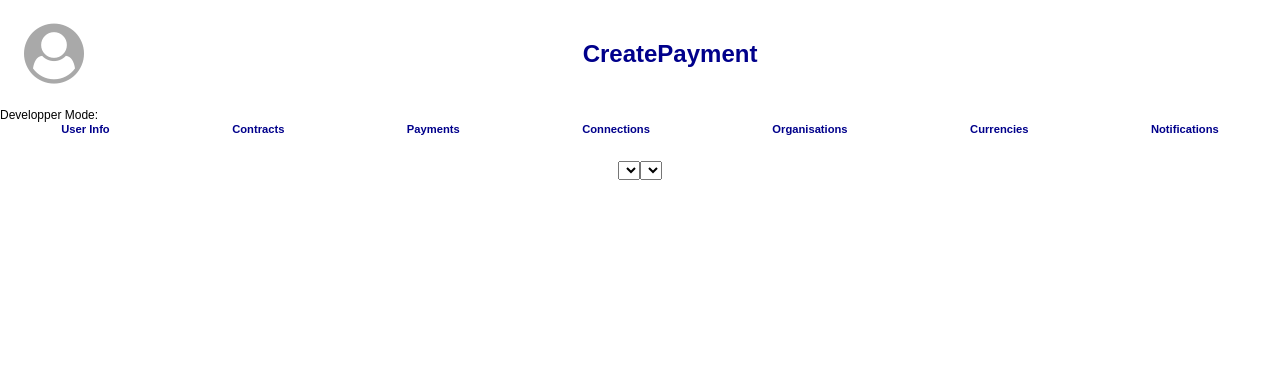
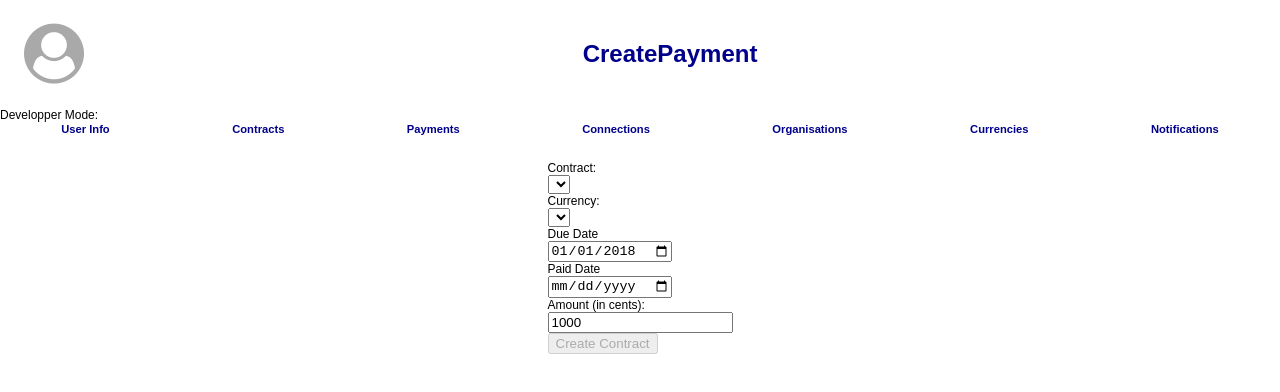
Before and after one commit to DecodeCATS/IOU, a React (Create React App) app in the folder iou-frontend/: page /CreatePayment in a window 1280 px wide. Shown: the top 392 px of the page. Built offline with nearby package versions, Linux system fonts and the light colour scheme.

Commit message:
Fixed CreatePayment action

```diff
--- a/iou-frontend/src/actions/paymentActions.js
+++ b/iou-frontend/src/actions/paymentActions.js
@@ -42,10 +42,10 @@ export function fetchContractPayments (contractId) {
   };
 }
 
-export function addContractPayment (contractId, payment) {
+export function addContractPayment (payment) {
   return function (dispatch) {
     dispatch({type: "ADD_CONTRACT_PAYMENT", status: "pending", error: ""});
-    Auth.addContractPayment(contractId, payment)
+    Auth.addPayment(payment)
     .then(res => {
       dispatch({type: "ADD_CONTRACT_PAYMENT", status: "success", error: "", value: res});
     })
--- a/iou-frontend/src/api.js
+++ b/iou-frontend/src/api.js
@@ -155,7 +155,7 @@ class Api {
         superagent
             .post(`${API_HOST}/payments`)
             .set('Authorization', `token ${token}`)
-            .send({payment})
+            .send(payment)
     )
 
     deleteContract = (token, paymentId) => (
--- a/iou-frontend/src/auth.js
+++ b/iou-frontend/src/auth.js
@@ -259,7 +259,7 @@ var auth = {
     },
 
     addPayment(payment) {
-        return api.addContract(localStorage.token, payment)
+        return api.addPayment(localStorage.token, payment)
         .then(res => {
             return res.body;
         })
--- a/iou-frontend/src/components/pages/CreateContract.js
+++ b/iou-frontend/src/components/pages/CreateContract.js
@@ -172,7 +172,7 @@ class CreateContract extends Component {
                   value={dueDate}
               ></input>
             </div>
-            <div className="signupItem button">
+            <div className="contractItem button">
                 <button type="submit" disabled={(!title || !amount || !dueDate)}>Create Contract</button>
             </div>
         </form>
--- a/iou-frontend/src/components/pages/CreatePayment.js
+++ b/iou-frontend/src/components/pages/CreatePayment.js
@@ -7,10 +7,87 @@ import './CreatePayment.css';
 class CreatePayment extends Component {
   constructor(props) {
     super(props);
+
+    this.state={
+      contractId: 0,
+      currencyId: 1,
+      dueDate: "2018-01-01",
+      paidDate: null,
+      amount: 1000
+    };
+
+    this.handleContractIdInput = this.handleContractIdInput.bind(this);
+    this.handleCurrencyIdInput = this.handleCurrencyIdInput.bind(this);
+    this.handleDueDateInput = this.handleDueDateInput.bind(this);
+    this.handlePaidDateInput = this.handlePaidDateInput.bind(this);
+
+    this.handleSubmit = this.handleSubmit.bind(this);
+
     this.renderContract = this.renderContract.bind(this);
     this.renderCurrency = this.renderCurrency.bind(this);
   }
 
+  handleContractIdInput(e) {
+    if (e.target.value !== this.state.contractId) {
+      this.setState({
+        contractId: e.target.value
+      });
+    }
+  }
+
+  handleCurrencyIdInput(e) {
+    if (e.target.value !== this.state.currencyId) {
+      this.setState({
+        currencyId: e.target.value
+      });
+    }
+  }
+
+  handleDueDateInput(e) {
+    if (e.target.value !== this.state.dueDate) {
+      this.setState({
+        dueDate: e.target.value
+      });
+    }
+  }
+
+  handlePaidDateInput(e) {
+    if (e.target.value !== this.state.paidDate) {
+      this.setState({
+        paidDate: e.target.value
+      });
+    }
+  }
+
+  handleAmountInput(e) {
+    if (e.target.value !== this.state.amount) {
+      this.setState({
+        amount: e.target.value
+      });
+    }
+  }
+
+  handleSubmit(e) {
+    e.preventDefault();
+    let status = "active";
+    if (this.state.paidDate) {
+      status = "completed";
+    }
+
+    let thePayment = {
+      contractId: +this.state.contractId,
+      currencyId: +this.state.currencyId,
+      dueDate: this.state.dueDate,
+      paidDate: this.state.paidDate,
+      amount: +this.state.amount,
+      type: "payment",
+      status: status
+    };
+    this.props.dispatch(Payments.addContractPayment(thePayment));
+  }
+  // =======================================================================
+  // *** Renderers ***
+  // =======================================================================
   renderContract(contract) {
     // console.log(connection);
     return (
@@ -26,6 +103,7 @@ class CreatePayment extends Component {
 
   render(){
     let {contracts, currencies} = this.props;
+    let {contractId, currencyId, dueDate, paidDate, amount} = this.state;
 
     let payingContract = [];
     let currencyList = [];
@@ -37,24 +115,43 @@ class CreatePayment extends Component {
     }
 
     if (currencies && currencies.data) {
-      console.log("I have currencies");
+      // console.log("I have currencies");
       currencyList = currencies.data;
     }
 
     // console.log("Paying contract info");
     // console.log(payingContract);
-    console.log(currencyList);
+    // console.log(currencyList);
 
     return (
       <div>
-        <form className="paymentForm">
-          <div className="selectors">
-            <select ref="contractId">
+        <form className="paymentForm" onSubmit={this.handleSubmit}>
+          <div className="paymentItem paymentContract">
+            <p>Contract:</p>
+            <select ref="contractId" value={contractId} onChange={this.handleContractIdInput}>
               {payingContract.map(contract=>this.renderContract(contract))}
             </select>
-            <select ref="currencyId">
+          </div>
+          <div className="paymentItem currency">
+            <p>Currency:</p>
+            <select ref="currencyId" value={currencyId} onChange={this.handleCurrencyIdInput}>
               {currencyList.map(currency=>this.renderCurrency(currency))}
             </select>
+          </div>
+          <div className="paymentItem dueDate">
+            <p>Due Date</p>
+            <input ref="dueDate" type="date" value={dueDate} onChange={this.handleDueDateInput}/>
+          </div>
+          <div className="paymentItem paidDate">
+            <p>Paid Date</p>
+            <input ref="paidDate" type="date" value={paidDate} onChange={this.handlePaidDateInput}/>
+          </div>
+          <div className="paymentItem amount">
+            <p>Amount (in cents):</p>
+            <input ref="paymentAmount" type="number" value={amount} onChange={this.handleAmountInput}/>
+          </div>
+          <div className="paymentItem button">
+              <button type="submit" disabled={(contractId<1 || currencyId<1 || !amount || !dueDate)}>Create Contract</button>
           </div>
         </form>
       </div>
```
